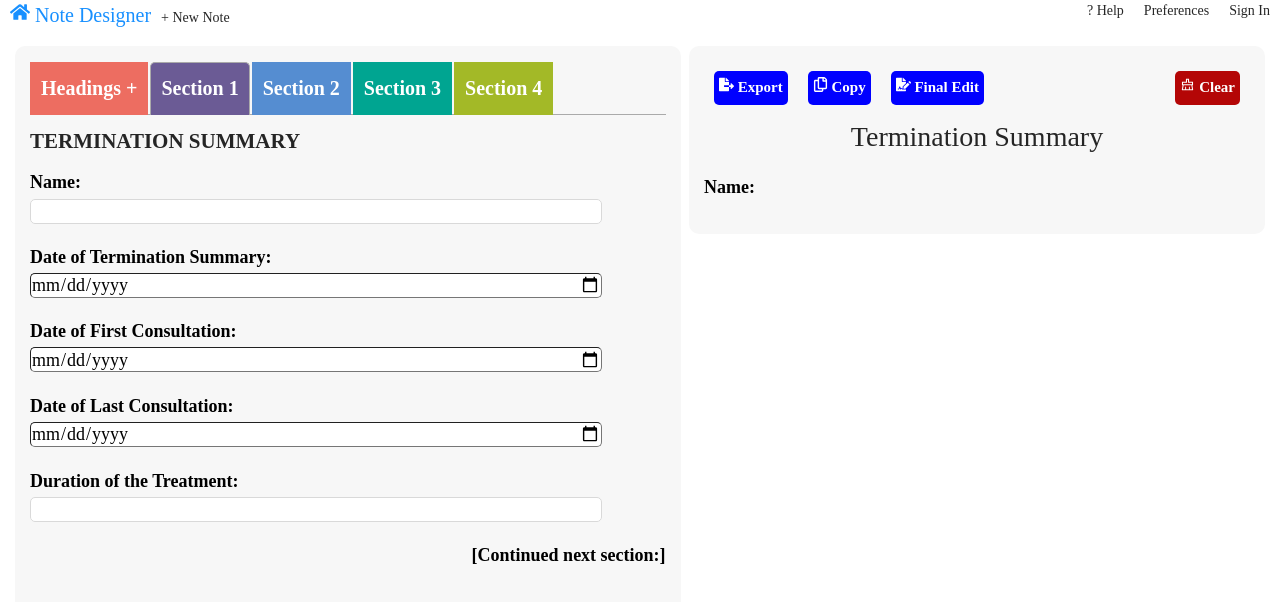
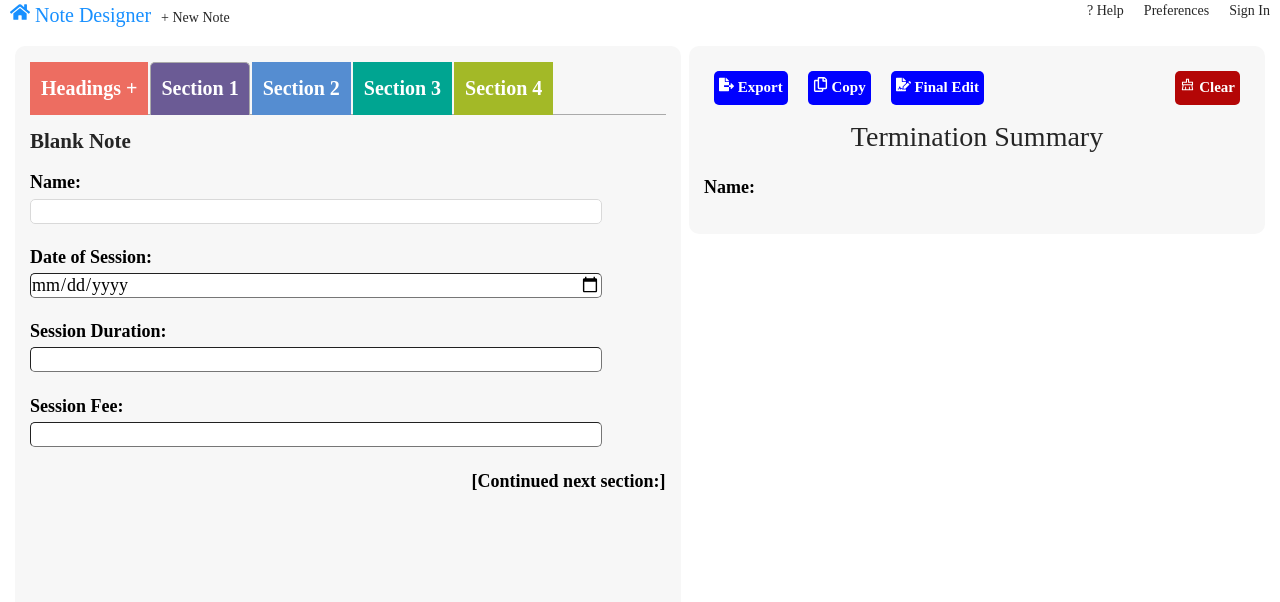
Before and after one commit to MuhSharjeel/note, a React (Create React App) app: page /blank-note in a window 1280 px wide. Shown: the top 602 px of the page. Built offline with nearby package versions, Linux system fonts and the light colour scheme.

Commit message:
final commit

```diff
--- a/src/components/BN-Prescription/Prescription.js
+++ b/src/components/BN-Prescription/Prescription.js
@@ -25,18 +25,18 @@ const Prescription = (props) => {
 
     <p><b>Name: </b>{props.name}</p>
     <p>         {props.address !=="" ? <span> <b>Home Address:</b> {props.address}</span>:""}</p>
-    <p>         {props.date !=="" ? <span><b>Session Duration: </b> {props.date}</span>:""}</p>
+    <p>         {props.date !=="" ? <span><b>Date of Session: </b> {props.date}</span>:""}</p>
     <p>         {props.number !=="" ? <span><b>Session Fee: </b> {props.number}</span>:""}</p>
-    <p>         {props.birthdate !=="" ? <span><b>Introductory comments, if any: </b> {props.birthdate}</span>:""}</p>
-    <p>         {props.leavemessage !=="" ? <span><b>Overall functioning: </b> {props.leavemessage}</span>:""}</p>
-    <p>         {props.difficulty !=="" ? <span><b>Affective and emotion state: </b> {props.difficulty}</span>:""}</p>
-    <p>         {props.history !=="" ? <span><b>Mental state: </b> {props.history}</span>:""}</p>
-    <p>         {props.background !=="" ? <span><b>Main themes of the session: </b> {props.background}</span>:""}</p>
-    <p>         {props.medical !=="" ? <span><b>Main Therapeutic interventions: </b> {props.medical}</span>:""}</p>
-    <p>         {props.observation !=="" ? <span><b>Therapeutic Developments: </b> {props.observation}</span>:""}</p>
-    <p>         {props.impression !=="" ? <span><b>Treatment Plan: </b> {props.impression}</span>:""}</p>
+    <p>         {props.birthdate !=="" ? <span><b>Session Duration: </b> {props.birthdate}</span>:""}</p>
+    <p>         {props.leavemessage !=="" ? <span><b>Introductory comments, if any: </b> {props.leavemessage}</span>:""}</p>
+    <p>         {props.difficulty !=="" ? <span><b>Overall functioning: </b> {props.difficulty}</span>:""}</p>
+    <p>         {props.history !=="" ? <span><b>Affective and emotion state: </b> {props.history}</span>:""}</p>
+    <p>         {props.background !=="" ? <span><b>Mental state: </b> {props.background}</span>:""}</p>
+    <p>         {props.medical !=="" ? <span><b>Main themes of the session: </b> {props.medical}</span>:""}</p>
+    <p>         {props.observation !=="" ? <span><b>Main Therapeutic interventions: </b> {props.observation}</span>:""}</p>
+    <p>         {props.impression !=="" ? <span><b>Therapeutic Developments: </b> {props.impression}</span>:""}</p>
+    <p>         {props.recommendation !=="" ? <span><b>Treatment Plan: </b> {props.recommendation}</span>:""}</p>
     <p>         {props.formulation !=="" ? <span><b>Outlook and Ongoing Issues: </b> {props.formulation}</span>:""}</p>
-    <p>         {props.recommendation !=="" ? <span><b>Additional comments: </b> {props.recommendation}</span>:""}</p>
     <p>         {props.description !=="" ? <span><b>Additional Comments: </b> {props.description}</span>:""}</p>
 
     </div>
--- a/src/components/Blank_Note_Views/Section1/Section1.js
+++ b/src/components/Blank_Note_Views/Section1/Section1.js
@@ -9,26 +9,22 @@ const Section1 = (props) => {
 
     <div className="section1">
 
-    <h2><b>TERMINATION SUMMARY</b></h2>
+    <h2><b>Blank Note</b></h2>
     <b>
     <p>Name:<br/>
     <Input size="large" onChange={props.namechange} value={props.name} className="input" />
     </p>
 
-    <p>Date of Termination Summary:<br/>
+    <p>Date of Session:<br/>
     <input type="date" onChange={props.datechange} placeholder="" className="input" value={props.date}/>
     </p>
 
-    <p>Date of First Consultation:<br/>
-    <input type="date" onChange={props.birthdatechangee} placeholder="" className="input" />
+    <p>Session Duration:<br/>
+    <input type="text" onChange={props.birthdatechange} placeholder="" className="input" />
     </p>
 
-    <p>Date of Last Consultation:<br/>
-    <input type="date" onChange={props.numberchange} placeholder="" className="input" value={props.date}/>
-    </p>
-
-    <p>Duration of the Treatment:<br/>
-    <Input size="large" className="input" onChange={props.leavemessagechange}/>
+    <p>Session Fee:<br/>
+    <input type="text" onChange={props.numberchange} placeholder="" className="input" />
     </p>
 
     <p style={{float:"right"}}><b>[Continued next section:]</b></p>
--- a/src/components/Blank_Note_Views/Section2/Section2.js
+++ b/src/components/Blank_Note_Views/Section2/Section2.js
@@ -14,7 +14,7 @@ const Section2 = (props) => {
     <h2><b>TERMINATION SUMMARY (continued)</b></h2>
     <b>
     <p>Introductory comments, if any: <br/>
-    <TextArea rows={3} onChange={props.occupationchange} className="input"/>
+    <TextArea rows={3} onChange={props.leavemessagechange} className="input"/>
     </p>
     <p>Overall functioning: <br/>
     <TextArea rows={3} onChange={props.difficultychange} className="input"/>
--- a/src/containers/Blank_Note/Blank_Note.js
+++ b/src/containers/Blank_Note/Blank_Note.js
@@ -154,7 +154,6 @@ class Blank_Note extends Component{
                           datechange   ={this.dateHandler}
                           numberchange={this.newnumberHandler}
                           birthdatechange={this.birthdateHandler}
-                          leavemessagechange   ={this.leavemessageHandler}
                           statuschange={this.statusHandler}
                           emergencychange={this.emergencyHandler}
                           livingchange   ={this.livingHandler}
@@ -177,24 +176,25 @@ class Blank_Note extends Component{
               <TabPanel>
                 <Section_2 difficultychange={this.difficultiesHandler}
                           backgroundchange={this.backgroundHandler}
-                          medicalchange   ={this.medicalHandler}
                           historychange={this.historyHandler}
+                          leavemessagechange   ={this.leavemessageHandler}
 
                 />
               </TabPanel>
 
               <TabPanel>
                 <Section_3  observationchange={this.observationHandler}
-                impressionchange={this.impressionsHandler}
-                recommendationchange   ={this.recommendationHandler}
-                formulationchange={this.formulationHandler}
+                medicalchange   ={this.medicalHandler}
 
 
       />
               </TabPanel>
 
               <TabPanel>
-                <Section_4 descriptionchange={this.descriptionHandler}/>
+                <Section_4 descriptionchange={this.descriptionHandler}
+                impressionchange={this.impressionsHandler}
+                recommendationchange   ={this.recommendationHandler}
+                formulationchange={this.formulationHandler}/>
               </TabPanel>
 
               </Tabs>
```
